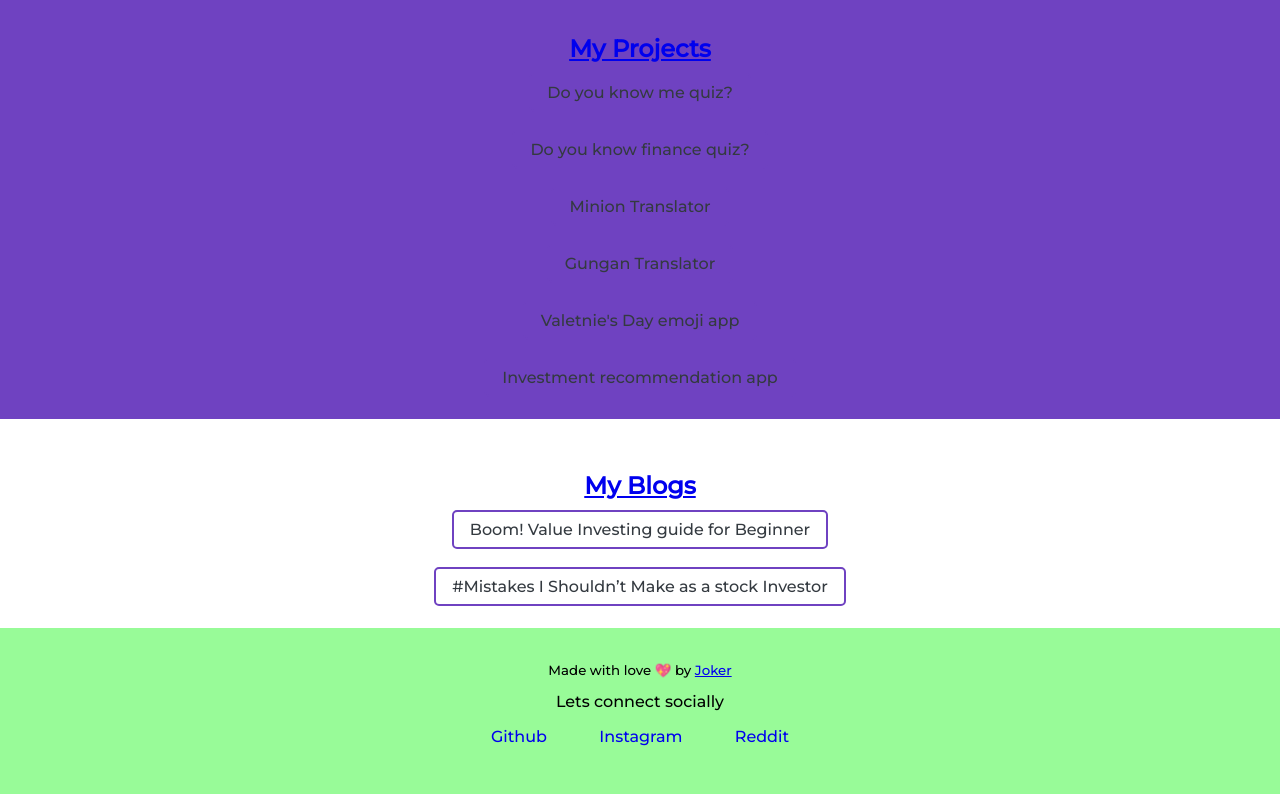
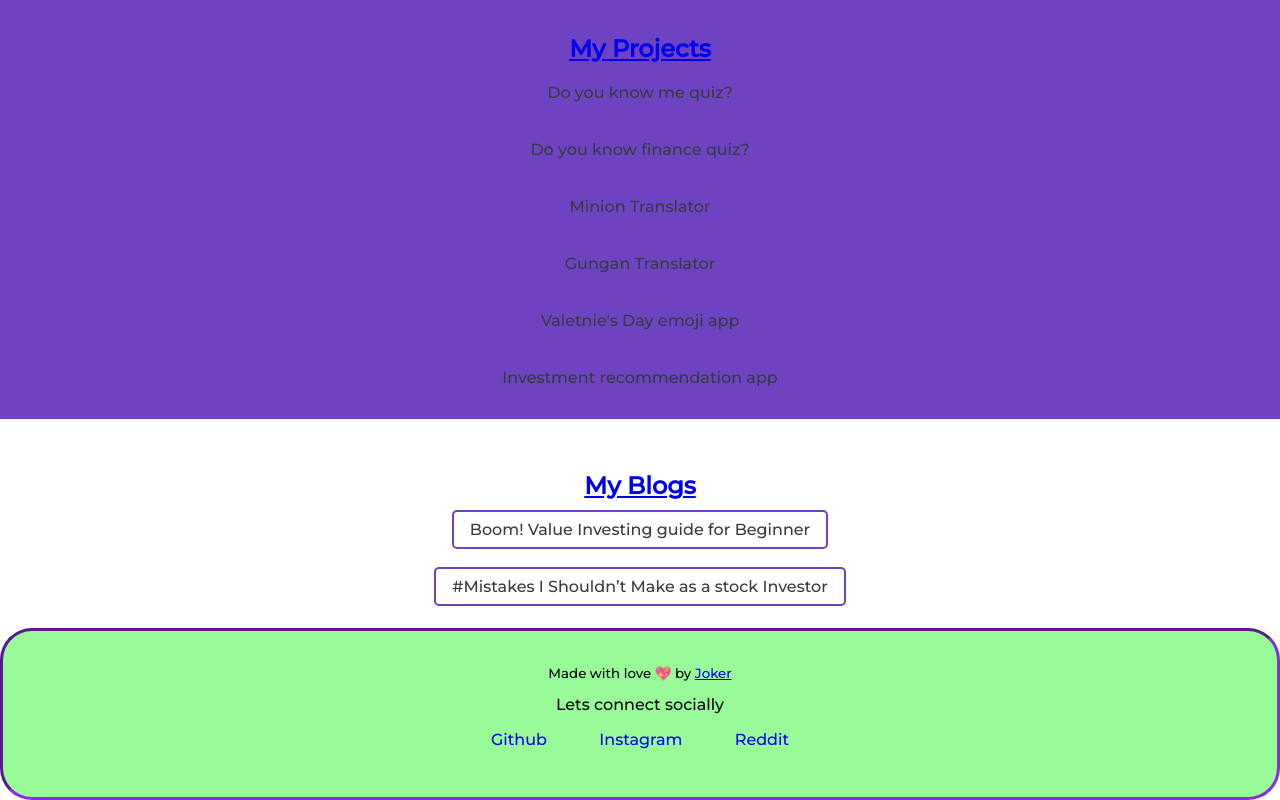
Before and after one commit to Sachanh/Joker-neog-Portfolio, a plain HTML site: page index.html in a window 1280 px wide. Shown: the part 1266-2066 px from the top of the page. Drawn offline with Linux system fonts and the light colour scheme.

Commit message:
new changes

```diff
--- a/styles.css
+++ b/styles.css
@@ -324,6 +324,9 @@ body {
     background-color: palegreen;
     padding: 2rem 1rem;
     text-align: center;
+    border: inset;
+    border-color: blueviolet;
+    border-radius: 2rem;
 }
 
 .footer-header ul {
```
